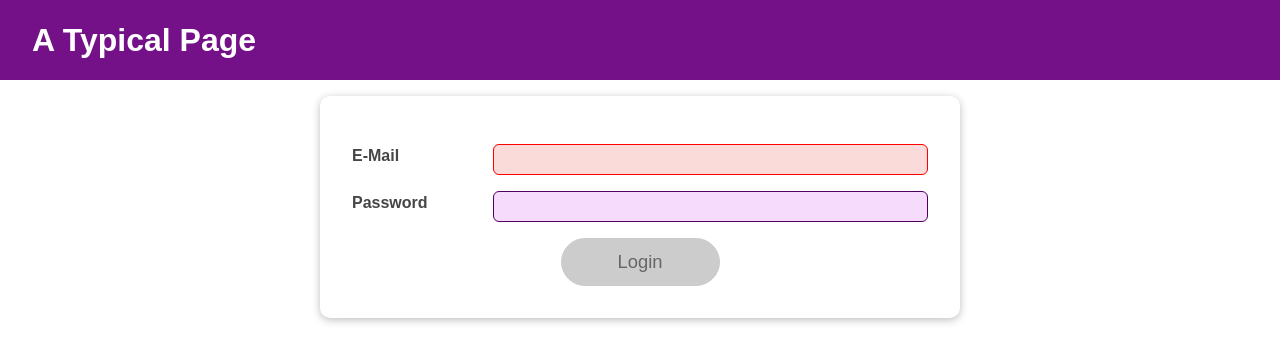
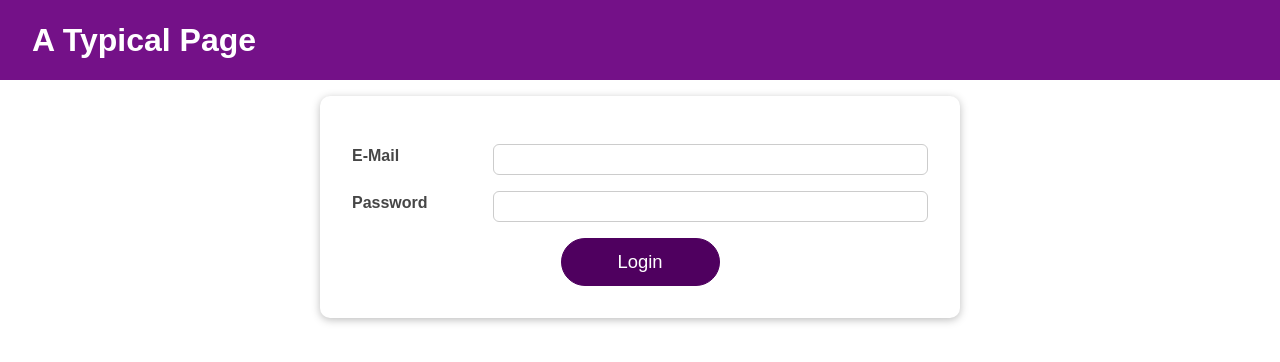
Before and after one commit to AlanLeverenz/react-complete-guide, a React (Create React App) app in the folder 01-starting-project-emailpwd/: page / in a window 1280 px wide. Shown: the top 362 px of the page. Built offline with nearby package versions, Linux system fonts and the light colour scheme.

Commit message:
used ref to focus input form

```diff
--- a/01-starting-project-emailpwd/src/components/Login/Login.js
+++ b/01-starting-project-emailpwd/src/components/Login/Login.js
@@ -1,4 +1,10 @@
-import React, { useState, useEffect, useReducer, useContext } from 'react';
+import React, {
+  useState,
+  useEffect,
+  useReducer,
+  useContext,
+  useRef
+} from 'react';
 
 import Card from '../UI/Card/Card';
 import classes from './Login.module.css';
@@ -43,6 +49,9 @@ const Login = (props) => {
   });
 
   const authCtx = useContext(AuthContext);
+
+  const emailInputRef = useRef();
+  const passwordInputRef = useRef();
 
   useEffect(() => {
     console.log('EFFECT RUNNING');
@@ -91,7 +100,13 @@ const Login = (props) => {
 
   const submitHandler = (event) => {
     event.preventDefault();
-    authCtx.onLogin(emailState.value, passwordState.value);
+    if (formIsValid) {
+      authCtx.onLogin(emailState.value, passwordState.value);
+    } else if (!emailIsValid) {
+      emailInputRef.current.activate();
+    } else {
+
+    }
   };
 
   return (
@@ -99,6 +114,7 @@ const Login = (props) => {
       <form onSubmit={submitHandler}>
 
         <Input
+          ref={emailInputRef}
           id="email"
           label="E-Mail"
           type="email"
@@ -109,6 +125,7 @@ const Login = (props) => {
         />
 
         <Input
+          ref={passwordInputRef}
           id="password"
           label="Password"
           type="password"
@@ -119,7 +136,7 @@ const Login = (props) => {
         />
 
         <div className={classes.actions}>
-          <Button type="submit" className={classes.btn} disabled={!formIsValid}>
+          <Button type="submit" className={classes.btn}>
             Login
           </Button>
         </div>
--- a/01-starting-project-emailpwd/src/components/UI/Input/Input.js
+++ b/01-starting-project-emailpwd/src/components/UI/Input/Input.js
@@ -1,13 +1,13 @@
-import React, { useRef, useEffect } from 'react';
+import React, { useRef } from 'react';
 
 import classes from './Input.module.css';
 
 const Input = props => {
   const inputRef = useRef();
 
-  useEffect(() => {
+  const activate = () => {
     inputRef.current.focus();
-  }, []);
+  }
 
   return (
     <div
```
Also changed, not shown: 1 other file (tests, documents, lock files or other folders).
